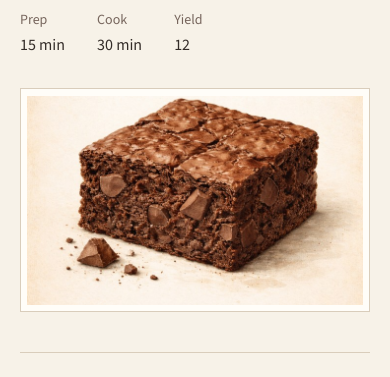
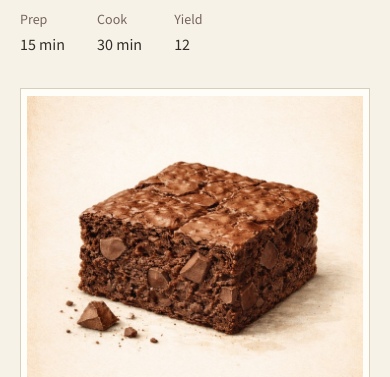
Before and after one commit to ReasonJ01/Recipes, an Eleventy site: page src/recipe.njk in a window 390 px wide. Shown: the part 220-597 px from the top of the page. Built offline with nearby package versions, Linux system fonts and the light colour scheme; Eleventy itself is replaced by a stand-in of ours; files that its build step writes are made by us from their sources.

Commit message:
Show full square recipe images on mobile

```diff
--- a/public/css/recipe.css
+++ b/public/css/recipe.css
@@ -23,7 +23,7 @@
   margin-top: 2rem; padding: .4rem;
   border: 1px solid var(--color-border); background: #fffdf8;
 }
-.recipe-image img { width: 100%; max-height: 18rem; aspect-ratio: 16 / 10; object-fit: cover; }
+.recipe-image img { width: 100%; aspect-ratio: 1; object-fit: cover; }
 .recipe-body { border-top: 1px solid var(--color-border); padding-top: 2rem; }
 .recipe-section__title {
   margin-bottom: 1.15rem;
```
